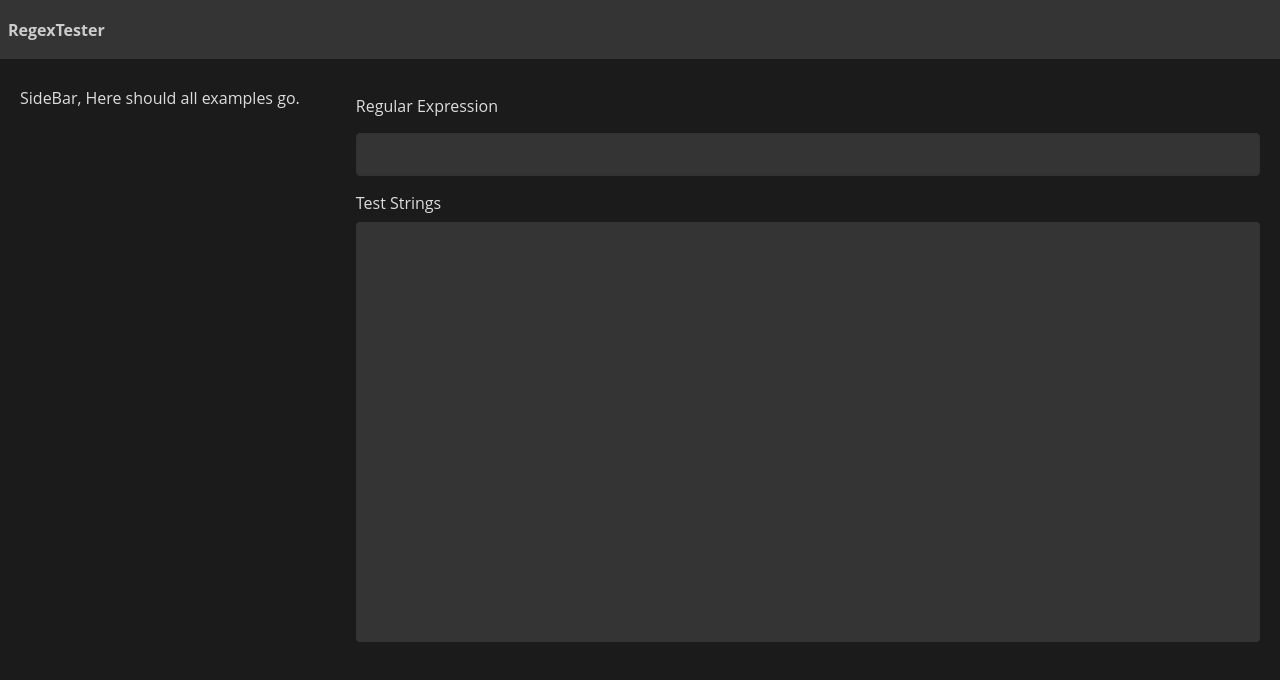
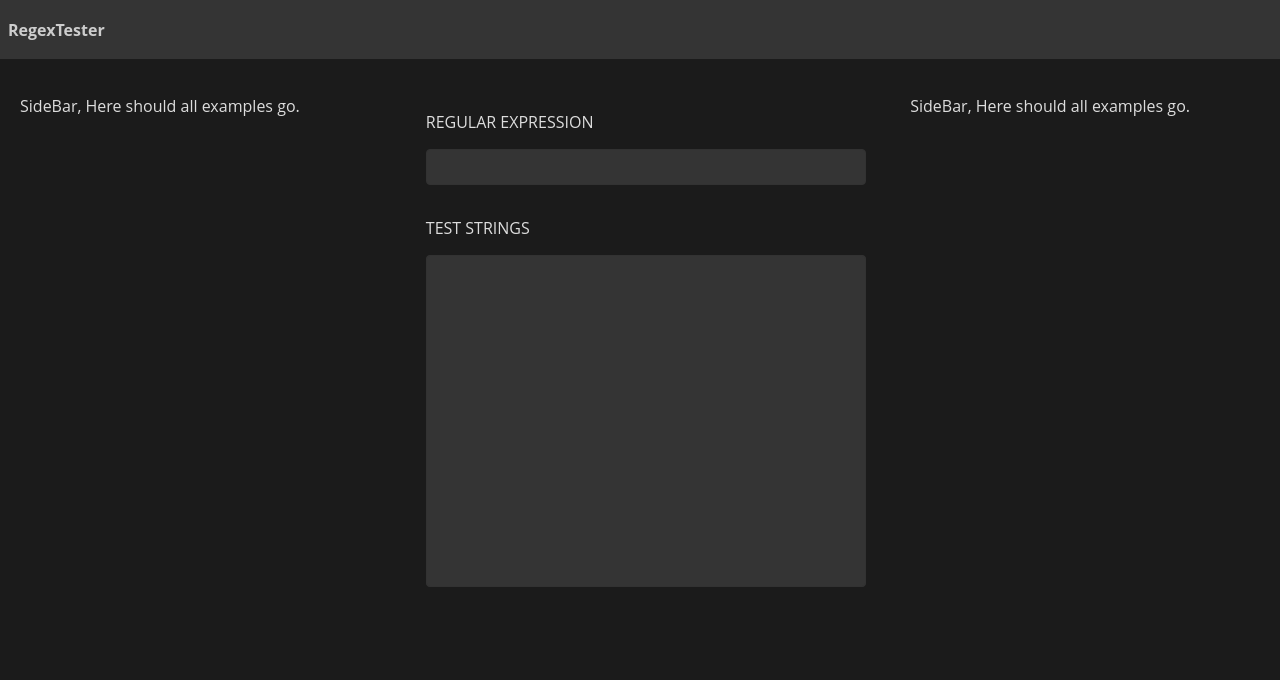
Before and after one commit to koen-schouten/regex-tester, a plain HTML site: page index.html in a window 1280 px wide. Drawn offline with Linux system fonts and the light colour scheme.

Commit message:
Improving layout

```diff
--- a/css/style.css
+++ b/css/style.css
@@ -1,100 +1,122 @@
 :root {
     --elem-radius: 0.25rem;
     --main-padding: 20px;
-  }
-
-html, body, .wrapper{
-    margin: 0px;
-    padding:0px;
-    height: 100%;
-    width:100%;
 }
 
-body{
+/*
+MAIN LAYOUT
+*/
+
+html,
+body,
+.wrapper {
+    margin: 0px;
+    padding: 0px;
+    height: 100%;
+    width: 100%;
+}
+
+body {
     font-family: "Open Sans", Helvetica;
     background-color: #1b1b1b;
-    color:#dddddd;
+    color: #dddddd;
 }
-
-header{
-    padding:0.5em;
-    background-color: #343434;
-}
-
-header h1{
-    color:#cdcdcd;
-    font-size: 1em;
-}
-
-.horizontal-container{
+.horizontal-container {
     column-gap: 1em;
     display: flex;
     flex-direction: row;
 }
 
-.vertical-container{
-    row-gap: 0.5em;
+.vertical-container {
+    row-gap: 1em;
     display: flex;
     flex-direction: column;
 }
 
-.wrapper{
+.wrapper {
     position: absolute;
 }
 
-.main{
-    padding:20px;
-    flex-grow: 1
-;}
-
-.sidebar{
-    padding:20px;
-    display: flex;
-    flex-direction: column;
+.main {
+    align-items: stretch;
+    padding: var(--main-padding);
+    flex-grow: 3;
 }
 
-label{
-    margin: 0.5em 0em 0.5em 0em;
+.sidebar-left, .sidebar-right {
+    padding: var(--main-padding);
+    flex-grow: 1;
 }
 
-input, textarea, #test-strings-output{
-    padding:0.4em;
-    font-size: 1.3em;
-    border-radius: var(--elem-radius);
-    color:#dddddd;
+/*
+HEADER
+*/
+header {
+    padding: 0.5em;
     background-color: #343434;
-    border:1px solid #323232;
 }
 
-textarea:focus, input:focus{
+header h1 {
+    color: #cdcdcd;
+    font-size: 1em;
+}
+
+/*
+FORM
+*/
+label {
+    text-transform: uppercase;
+}
+
+input,
+textarea,
+#test-strings-output {
+    margin: 0px;
+    padding: 0.3em;
+    font-size: 1rem;
+    border-radius: var(--elem-radius);
+    color: #dddddd;
+    background-color: #343434;
+    border: 1px solid #323232;
+    line-height: 1.5em;
+}
+
+textarea:focus,
+input:focus {
     outline: 1px solid #888888;
 }
 
-.label-for-test-string-input{
+.input-block {
+    position: relative;
+    width: 100%;
+}
+
+.input-block>label {
+    margin: 1rem 0 1rem 0;
     clear: both;
     display: block;
 }
 
-#test-strings-input-container{
-    position: relative;
+.input-block>input,
+.input-block>textarea {
     width: 100%;
 }
+
+/*
+TEST STRINGS FORM
+*/
 
 /* #test-strings-input, #test-strings-output
     are overlapping elements and should have the same style
 
     see: https://css-tricks.com/creating-an-editable-textarea-that-supports-syntax-highlighted-code/
 */
-#test-strings-input, #test-strings-output {
+#test-strings-input,
+#test-strings-output {
+    width: 100%;
     resize: none;
     position: absolute;
-    font-size: 15pt;
-    padding: 10px;
-    border: 0;
-    width: calc(100% - var(--main-padding));
     height: 20em;
-    line-height: 20pt;
-    margin:0px;
     overflow: auto;
     white-space: pre-wrap;
 }
@@ -105,7 +127,8 @@ textarea:focus, input:focus{
 #test-strings-input {
     color: transparent;
     background: transparent;
-    caret-color: white; /* Or choose your favorite color */
+    caret-color: white;
+    /* Or choose your favorite color */
 }
 
 /*
--- a/index.html
+++ b/index.html
@@ -15,21 +15,33 @@
         </header>
 
         <div class="horizontal-container">
-            <div class="sidebar vertical-container">
+            <div class="sidebar-left vertical-container">
                 SideBar, Here should all examples go.
             </div>
             <div class="main vertical-container">
-                <div class="vertical-container">
+                <!-- REGEX INPUT CONTAINER -->
+                <div class="input-block">
                     <label for="regex-input">Regular Expression</label>
-                    <input type="text" id="regex-input" value=""/>
+                    <input type="text" id="regex-input" value="" />
                 </div>
-                <div id="test-strings-input-container">
-                    <label class="label-for-test-string-input"
-                        for="test-strings-input">Test Strings</label>
-                    <textarea type="text" id="test-strings-input" spellcheck="false"></textarea>
-                    <pre id="test-strings-output" aria-hidden="true">
-                    </pre>
+
+                <!-- TEST STRING INPUT CONTAINER -->
+                <div class="input-block">
+                    <label class="label-for-test-string-input" for="test-strings-input">Test Strings</label>
+                    <div id="test-strings-input-container">
+                        <textarea type="text" id="test-strings-input" spellcheck="false"></textarea>
+                        <pre id="test-strings-output" aria-hidden="true"></pre>
+                    </div>
                 </div>
+
+                <p>1</p>
             </div>
+
+            <div class="sidebar-right vertical-container">
+                SideBar, Here should all examples go.
+            </div>
+
+
         </div>
+    </div>
 </body>
```
